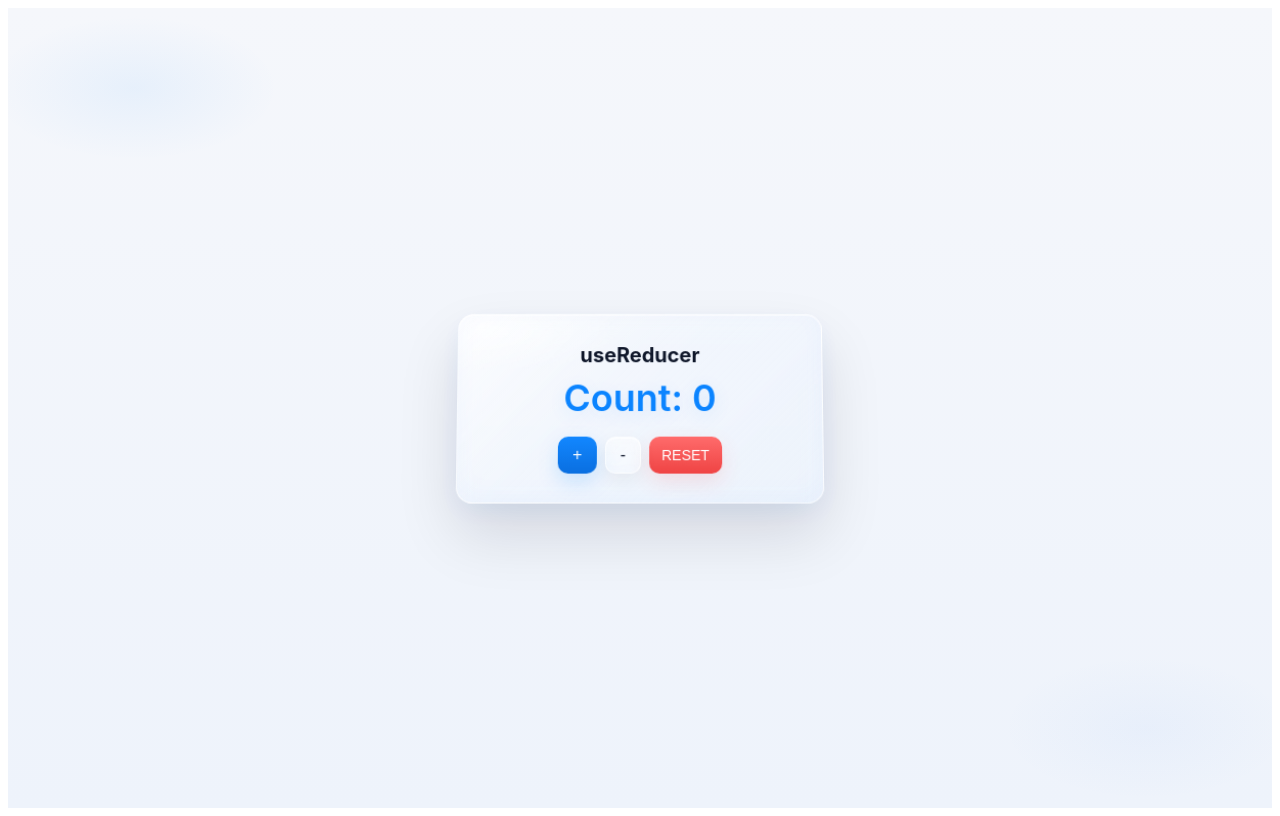
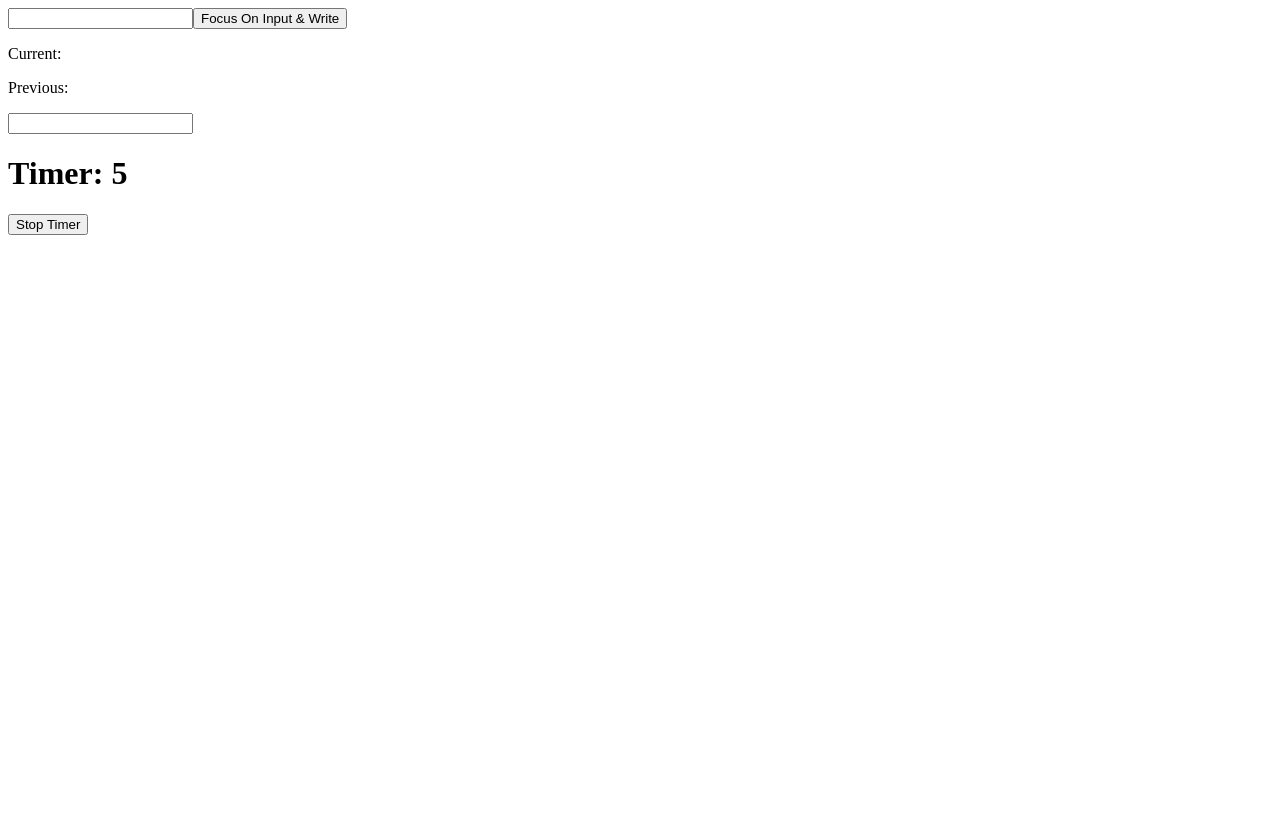
Before and after one commit to RajaMahanty/react-madness, a React (Vite) app: page / in a window 1280 px wide. Built offline with nearby package versions, Linux system fonts and the light colour scheme.

Commit message:
useRef Exercise Complete

```diff
--- a/src/App.jsx
+++ b/src/App.jsx
@@ -1,139 +1,14 @@
-import { useReducer } from "react";
-
-const initialState = { count: 0 };
-
-const reducer = (state, action) => {
-	switch (action.type) {
-		case "increment":
-			return { ...state, count: state.count + 1 };
-		case "decrement":
-			return { ...state, count: state.count - 1 };
-		case "reset":
-			return { ...state, count: 0 };
-		default:
-			return state;
-	}
-};
-
-// Styles ar AI generated here
-const styles = {
-	app: {
-		fontFamily: "Inter, Roboto, Arial, sans-serif",
-		display: "flex",
-		alignItems: "center",
-		justifyContent: "center",
-		minHeight: "100vh",
-		margin: 0,
-		// subtle colored glows + soft background for depth
-		background:
-			"radial-gradient(1200px 600px at 10% 10%, rgba(11,132,255,0.06) 0%, transparent 12%), radial-gradient(800px 400px at 90% 90%, rgba(59,130,246,0.04) 0%, transparent 18%), linear-gradient(180deg, #f5f7fb 0%, #eef3fb 100%)",
-		perspective: "900px",
-	},
-	card: {
-		// glass surface with layered highlights to simulate liquid glass
-		background:
-			"linear-gradient(135deg, rgba(255,255,255,0.72) 0%, rgba(245,249,255,0.35) 40%, rgba(225,238,255,0.18) 100%), radial-gradient(400px 120px at 10% 10%, rgba(255,255,255,0.55) 0%, transparent 30%)",
-		WebkitBackdropFilter: "blur(10px) saturate(120%)",
-		backdropFilter: "blur(10px) saturate(120%)",
-		padding: "28px",
-		borderRadius: "16px",
-		// multiple shadows for 3D depth + inner glow for liquid edge
-		boxShadow:
-			"0 30px 60px rgba(2,6,23,0.12), 0 8px 24px rgba(11,132,255,0.06), inset 0 1px 0 rgba(255,255,255,0.6), inset 0 -8px 24px rgba(11,132,255,0.03)",
-		border: "1px solid rgba(255,255,255,0.45)",
-		textAlign: "center",
-		minWidth: "300px",
-		// subtle 3D tilt
-		transformStyle: "preserve-3d",
-		transform: "translateZ(20px) rotateX(4deg)",
-		position: "relative",
-		overflow: "hidden",
-	},
-	title: {
-		margin: "0 0 8px 0",
-		fontSize: "20px",
-		color: "#0f172a",
-	},
-	count: {
-		margin: "0 0 16px 0",
-		fontSize: "36px",
-		fontWeight: 600,
-		color: "#0b84ff",
-		textShadow: "0 4px 18px rgba(11,132,255,0.12)",
-	},
-	buttonRow: {
-		display: "flex",
-		gap: "8px",
-		justifyContent: "center",
-	},
-	button: {
-		padding: "8px 14px",
-		fontSize: "16px",
-		borderRadius: "10px",
-		border: "none",
-		cursor: "pointer",
-		// glassy primary with slight elevation
-		background: "linear-gradient(180deg, #1287ff 0%, #0a6fe0 100%)",
-		color: "#fff",
-		boxShadow: "0 8px 20px rgba(11,132,255,0.18)",
-		transition: "transform 0.12s ease, box-shadow 0.12s ease",
-	},
-	secondaryButton: {
-		padding: "8px 14px",
-		fontSize: "16px",
-		borderRadius: "10px",
-		border: "1px solid rgba(255,255,255,0.6)",
-		cursor: "pointer",
-		// translucent glass button
-		background:
-			"linear-gradient(180deg, rgba(255,255,255,0.48), rgba(255,255,255,0.2))",
-		color: "#0f172a",
-		boxShadow:
-			"inset 0 1px 0 rgba(255,255,255,0.6), 0 6px 18px rgba(2,6,23,0.06)",
-		backdropFilter: "blur(4px)",
-	},
-	resetButton: {
-		padding: "8px 12px",
-		fontSize: "14px",
-		borderRadius: "10px",
-		border: "none",
-		cursor: "pointer",
-		background: "linear-gradient(180deg, #ff6b6b 0%, #ef4444 100%)",
-		color: "#fff",
-		boxShadow: "0 8px 20px rgba(239,68,68,0.14)",
-	},
-};
+import FocusInput from "./components/FocusInput";
+import InputTracker from "./components/InputTracker";
+import Timer from "./components/Timer";
 
 const App = () => {
-	const [state, dispatch] = useReducer(reducer, initialState);
-
 	return (
-		<div style={styles.app}>
-			<div style={styles.card}>
-				<h1 style={styles.title}>useReducer</h1>
-				<h2 style={styles.count}>Count: {state.count}</h2>
-				<div style={styles.buttonRow}>
-					<button
-						style={styles.button}
-						onClick={() => dispatch({ type: "increment" })}
-					>
-						+
-					</button>
-					<button
-						style={styles.secondaryButton}
-						onClick={() => dispatch({ type: "decrement" })}
-					>
-						-
-					</button>
-					<button
-						style={styles.resetButton}
-						onClick={() => dispatch({ type: "reset" })}
-					>
-						RESET
-					</button>
-				</div>
-			</div>
-		</div>
+		<main>
+			<FocusInput />
+			<InputTracker />
+			<Timer />
+		</main>
 	);
 };
 
--- /dev/null
+++ b/src/components/FocusInput.jsx
@@ -0,0 +1,19 @@
+import { useRef } from "react";
+
+const FocusInput = () => {
+	const inpRef = useRef(null);
+
+	const handleClick = () => {
+		inpRef.current.focus();
+		inpRef.current.value = "You Clicked in the button!";
+	};
+
+	return (
+		<div>
+			<input type="text" ref={inpRef} />
+			<button onClick={handleClick}>Focus On Input & Write</button>
+		</div>
+	);
+};
+
+export default FocusInput;
--- /dev/null
+++ b/src/components/InputTracker.jsx
@@ -0,0 +1,22 @@
+import { useEffect } from "react";
+import { useRef } from "react";
+import { useState } from "react";
+
+function InputTracker() {
+	const [value, setValue] = useState("");
+	const prevValueRef = useRef("");
+
+	useEffect(() => {
+		prevValueRef.current = value;
+	}, [value]);
+
+	return (
+		<div>
+			<p>Current: {value}</p>
+			<p>Previous: {prevValueRef.current}</p>
+			<input onChange={(e) => setValue(e.target.value)} />
+		</div>
+	);
+}
+
+export default InputTracker;
--- /dev/null
+++ b/src/components/Timer.jsx
@@ -0,0 +1,29 @@
+import { useState } from "react";
+import { useEffect } from "react";
+import { useRef } from "react";
+
+const Timer = () => {
+	const [count, setCount] = useState(0);
+	const intervalRef = useRef(null);
+
+	useEffect(() => {
+		intervalRef.current = setInterval(() => {
+			setCount((prevCount) => prevCount + 1);
+		}, 1000);
+
+		return () => {
+			clearInterval(intervalRef.current);
+		};
+	}, []);
+
+	return (
+		<div>
+			<h1>Timer: {count}</h1>
+			<button onClick={() => clearInterval(intervalRef.current)}>
+				Stop Timer
+			</button>
+		</div>
+	);
+};
+
+export default Timer;
```
Also changed, not shown: src/components/Counter2.jsx (added, +35 -0 lines), src/components/counterReducer.js (added, +25 -0 lines).
